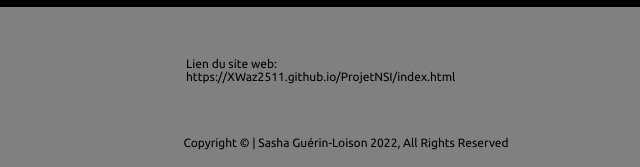
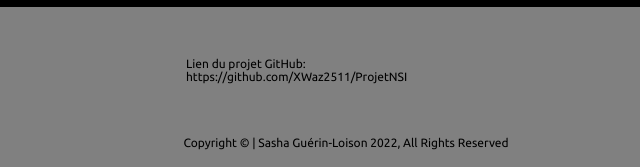
Before and after one commit to XWaz2511/ProjetNSI, a plain HTML site: page index.html in a window 1280 px wide. Shown: the part 1673-1840 px from the top of the page, 294-934 px from the left. Drawn offline with Linux system fonts and the light colour scheme.

Commit message:
Alpha 0.0.2

```diff
--- a/index.html
+++ b/index.html
@@ -1,4 +1,4 @@
-<!--Version alpha 0.0.1-->
+<!--Version alpha 0.0.2-->
 
 <!DOCTYPE HTML>
 <html lang="fr">
@@ -100,7 +100,7 @@
 						</ul>
 					</div>
 					<div class="footerBarUpperPartCase">
-						Lien du site web: <a href="https://XWaz2511.github.io/ProjetNSI/index.html" target="_blank" title="Site Web">https://XWaz2511.github.io/ProjetNSI/index.html</a>
+						Lien du projet GitHub: <a href="https://github.com/XWaz2511/ProjetNSI" target="_blank" title="Projet GitHub">https://github.com/XWaz2511/ProjetNSI</a>
 					</div>
 					<div class="footerBarUpperPartCase">
 						Changelog: <a href="https://XWaz2511.github.io/ProjetNSI/Changelog.txt" target="_blank" title="Changelog.txt">https://XWaz2511.github.io/ProjetNSI/Changelog.txt</a>
```
Also changed, not shown: page1.html (+1 -1 lines).
